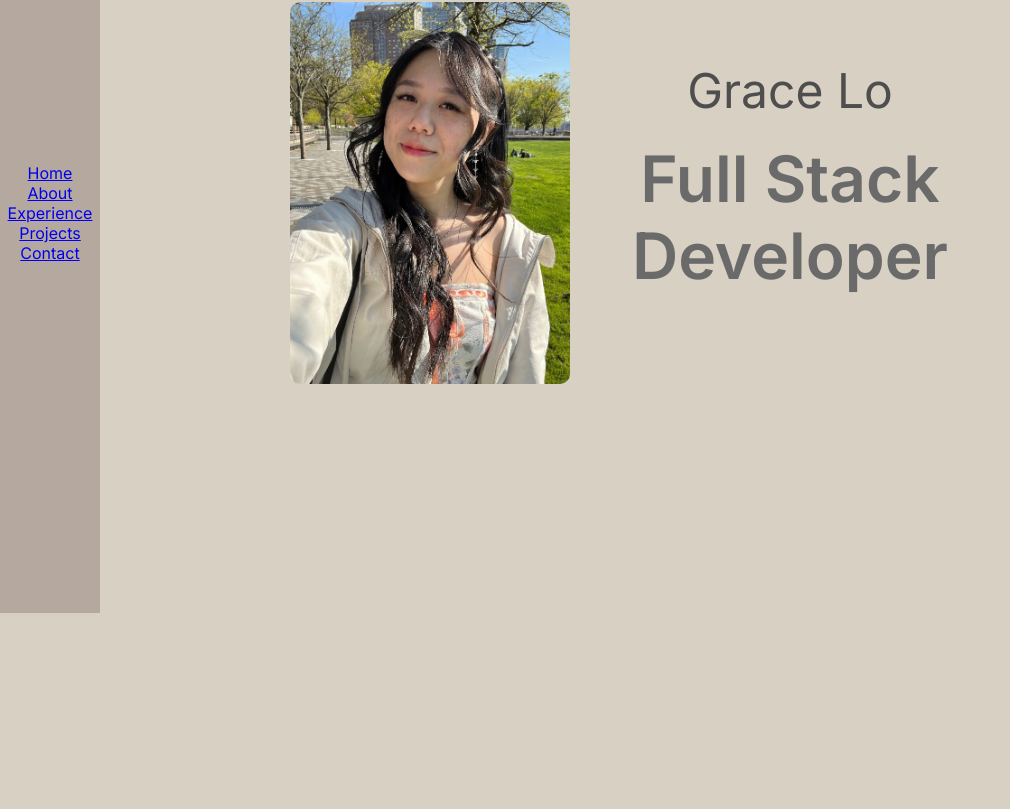
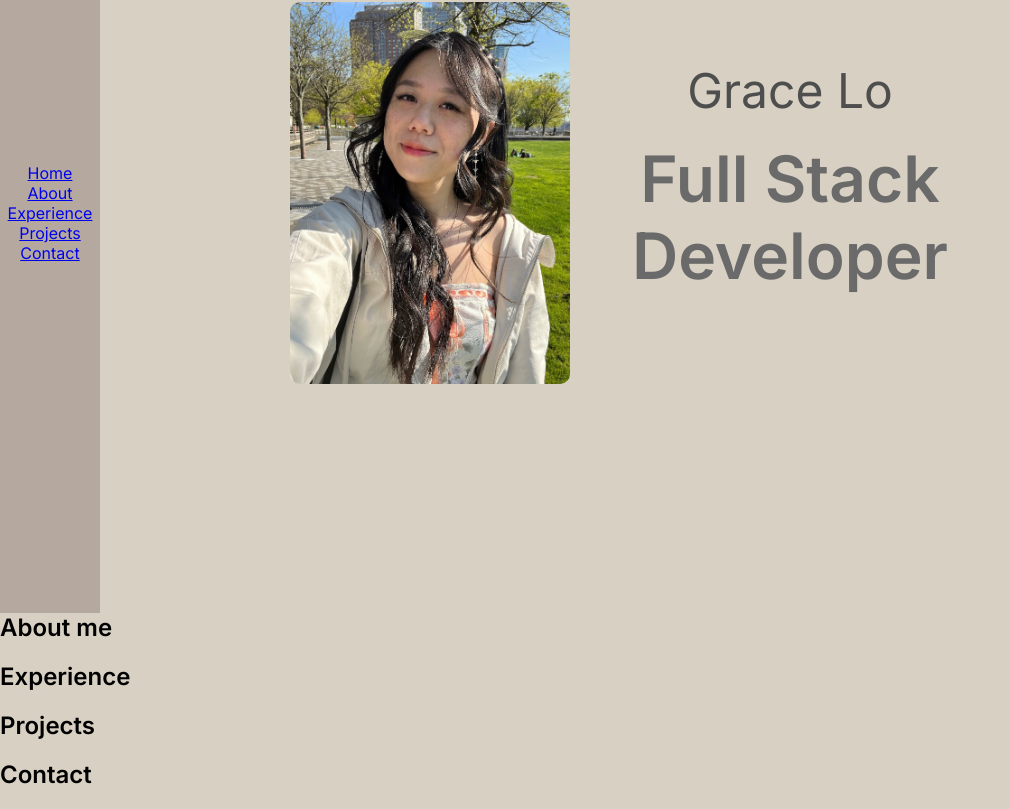
Before and after one commit to gracelo0717/gracelo0717.github.io, a React app: page / in a window 1280 px wide. Shown: the part 207-1016 px from the top of the page, without its empty margins (0-1010 px from the left). Before the commit the page ends 800 px from the top, so only its background shows below. Built offline with nearby package versions, Linux system fonts and the light colour scheme.

Commit message:
include components from Navbar to App

```diff
--- a/src/components/App.tsx
+++ b/src/components/App.tsx
@@ -1,4 +1,4 @@
-import React from 'react';
+import React, { useEffect } from 'react';
 import ReactDOM from 'react-dom/client';
 import '../styles.css';
 import Navbar from '../components/Navbar';
@@ -7,7 +7,6 @@ import About from './About';
 import Experience from './Experience';
 import Projects from './Projects';
 import Contact from './Contact';
-
 const profilePic = require('../assets/profile_pic.jpg');
 
 const App = () => {
@@ -34,6 +33,12 @@ const App = () => {
           <Route path='/contact' element={<Contact />} />
         </Routes>
       </div>
+      <div>
+        <About />
+        <Experience />
+        <Projects />
+        <Contact />
+      </div>
     </Router>
   );
 };
```
